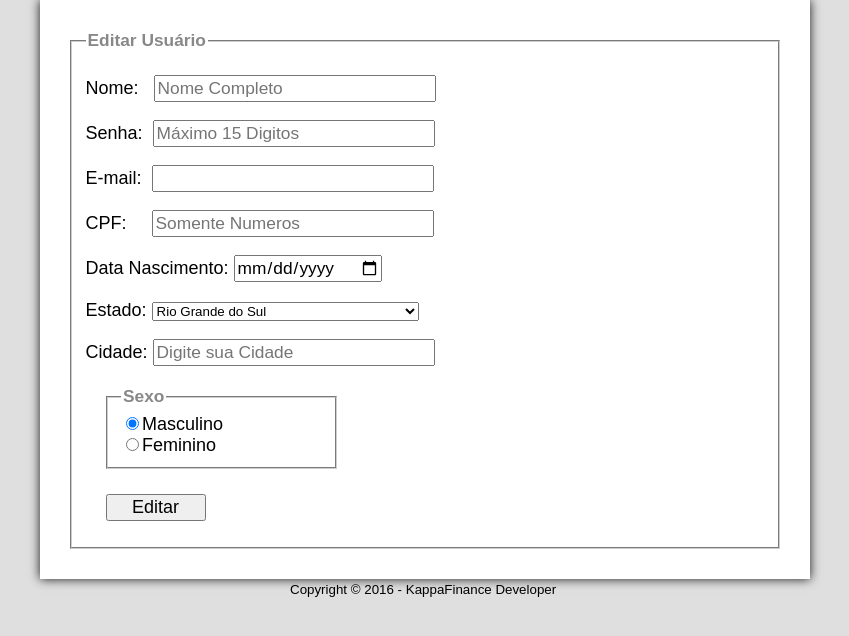
After one commit to WinnySilva/KappaFinancesWEB, a PHP site: page /EditarUsuario.php in a window 1280 px wide. The commit adds this page. Shown: the top 636 px of the page, without its empty margins (215-1064 px from the left). Run offline with PHP 8.4, Linux system fonts and the light colour scheme.

Commit message:
Adicionando a classe Usuario
Ainda não esta pronta, só a front dela!

```diff
--- a/Back/usuario.php
+++ b/Back/usuario.php
@@ -59,8 +59,8 @@ class Usuario {
         {
             $this->atualizarUsuariodb();
         }else{
+            $this->inserirUsuariodb();
             echo "<script>alert('Usuário cadastrado com sucesso.');</script>";
-            $this->inserirUsuariodb();
             }
     }
     public function cadastroUsuarioDB(){
@@ -71,8 +71,8 @@ class Usuario {
         {
             echo "<script>alert('CPF já em uso.'); history.back();</script>";
         }else{
-            echo "<script>alert('Usuário cadastrado com sucesso.');</script>";
             $this->inserirUsuariodb();
+            echo "<script>alert('Usuário cadastrado com sucesso.'); window.location.href='../Front/Inicial.php';</script>";
         }
     }
 
--- /dev/null
+++ b/Front/EditarUsuario.php
@@ -0,0 +1,122 @@
+<!DOCTYPE html>
+<html>
+    <head>
+        <meta charset="UTF-8">
+        <title>Editar</title>
+        <link rel="stylesheet" href="style.css">
+        <style>
+            input {
+                font-family:sans-serif;
+                font-weight: normal;
+                font-size: 13pt;
+            }
+            input:hover{
+                background-color: #dddddd;
+            }
+            legend {
+                color: #888888;
+                font-weight: bold;
+                font-size: 13pt;
+                font-family: sans-serif;
+            }
+            fieldset{
+                border-color: #cecece;
+                margin:20px;
+                margin-left: 0px;
+            }
+            fieldset#sexo{
+                width:200px;
+                margin-top:20px;
+                margin-left:20px;
+            }
+            div{
+                margin-bottom: 15px;
+                margin-top: 20px;
+            }
+            select{
+                width: 267px;
+            }
+            #ideditar {
+                font-size:18px;
+                font-family:sans-serif;
+                margin-left: 20px;
+                margin-top: 5px;
+            }
+            #idbeditar{
+                width:100px;
+                font-size:18px;
+                font-family:sans-serif;
+                margin-left: 20px;
+                margin-top: 5px;
+            }
+        </style>
+    </head>
+    <body>
+    <div id="interface">
+        <form method="post" id="ideditar" action="?go=editar">
+            <fieldset id="editar"><legend>Editar Usuário</legend>
+                <p>Nome:&#160;&#160; <input type="text" name="tnome" id="idnome" size="25" maxlength="25" placeholder="Nome Completo"/>
+                <p>Senha:&#160; <input type="password" name="tsenha" id="idsenha" size="25" maxlength="25" placeholder="Máximo 15 Digitos"/>
+                <p>E-mail:&#160; <input type="email" name="temail" id="idemail" size="25" maxlength="20"/>
+                <p>CPF:&#160;&#160;&#160;&#160; <input type="text" name="tcpf" id="idcpf" size="25" maxlength="11" placeholder="Somente Numeros"/>
+                <p>Data Nascimento: <input type="date" name="tdata" id="iddata"</p>
+                <p><label for="idestado">Estado:</label>
+                    <select name="nestado" id="idestado">
+                        <option value="AC">Acre</option>
+                        <option value="AL">Alagoas</option>
+                        <option value="AM">Amazonas</option>
+                        <option value="AP">Amapá</option>
+                        <option value="BH">Bahia</option>
+                        <option value="CE">Ceará</option>
+                        <option value="DF">Distrito Federal</option>
+                        <option value="ES">Espírito Santo</option>
+                        <option value="GO">Goiás</option>
+                        <option value="MA">Maranhão</option>
+                        <option value="MG">Minas Gerais</option>
+                        <option value="MS">Mato Grosso do Sul</option>
+                        <option value="MT">Mato Grosso</option>
+                        <option value="PA">Pará</option>
+                        <option value="PB">Paraíba</option>
+                        <option value="PE">Pernambuco</option>
+                        <option value="PI">Piauí</option>
+                        <option value="PR">Paraná</option>
+                        <option value="RJ">Rio de Janeiro</option>
+                        <option value="RN">Rio Grande do Norte</option>
+                        <option selected value="RS">Rio Grande do Sul</option>
+                        <option value="RO">Rondônia</option>
+                        <option value="RR">Roraima</option>
+                        <option value="SC">Santa Catarina</option>
+                        <option value="SE">Sergipe</option>
+                        <option value="SP">São Paulo</option>
+                        <option value="TO">Tocantins</option>
+                    </select>
+                <p><label for="idcidade">Cidade:</label>
+                    <input type="text" name="ncidade" id="idcidade" maxlength="20" size="25" placeholder="Digite sua Cidade" list="cidades">
+                    <datalist id="cidades" >
+                        <option value="pelotas">Pelotas</option>
+                        <option value="porto alegre">Porto Alegre</option>
+                        <option value="rio de janeiro">Rio de Janeiro</option>
+                        <option value="sao paulo">São Paulo</option>
+                        <option value="brasilia">Brasilia</option>
+                        <option value="santa maria">Santa Maria</option>
+                        <option value="rio grande">Rio Grande</option>
+                        <option value="cacapava">Caçapava</option>
+                        <option value="cangucu">Canguçu</option>
+                        <option value="florianopolis">Florianopolis</option>
+                    </datalist>
+                <fieldset id="sexo"><legend>Sexo</legend>
+                    <input type="radio" name="tsexo" id="idmasc" checked value=2 /><label for="idmasc">Masculino</label><br/>
+                    <input type="radio" name="tsexo" id="idfem" value=1 /><label for="idfem">Feminino</label>
+                </fieldset>
+                <div>
+                    <input type="submit" value="Editar" id="idbeditar">
+                </div>
+            </fieldset>
+
+        </form>
+        <footer id="rodape">
+            <p>Copyright © 2016 - KappaFinance Developer</p>
+        </footer>
+    </div>
+    </body>
+</html>
```
Also changed, not shown: Front/Cadastro.php (+8 -12 lines).
